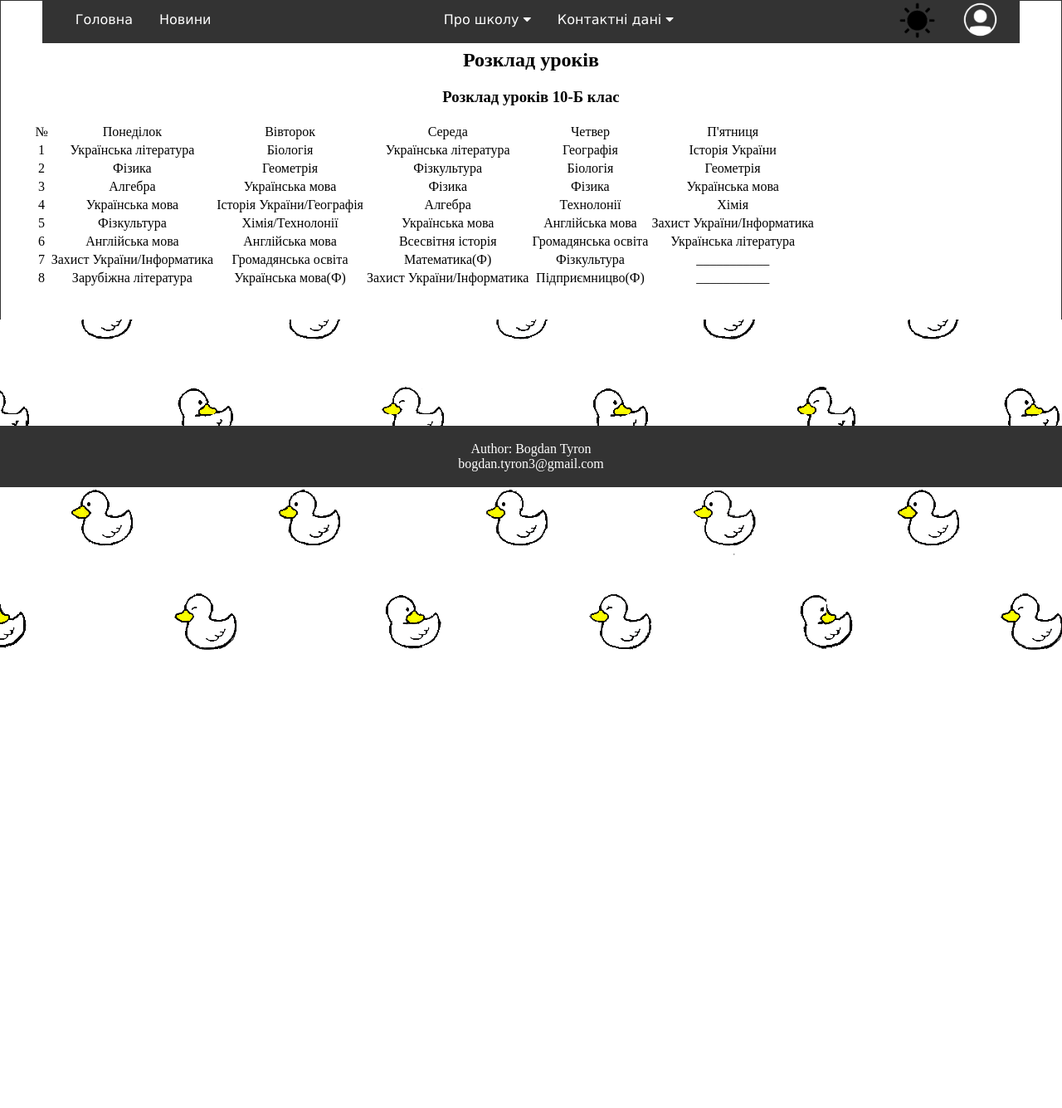
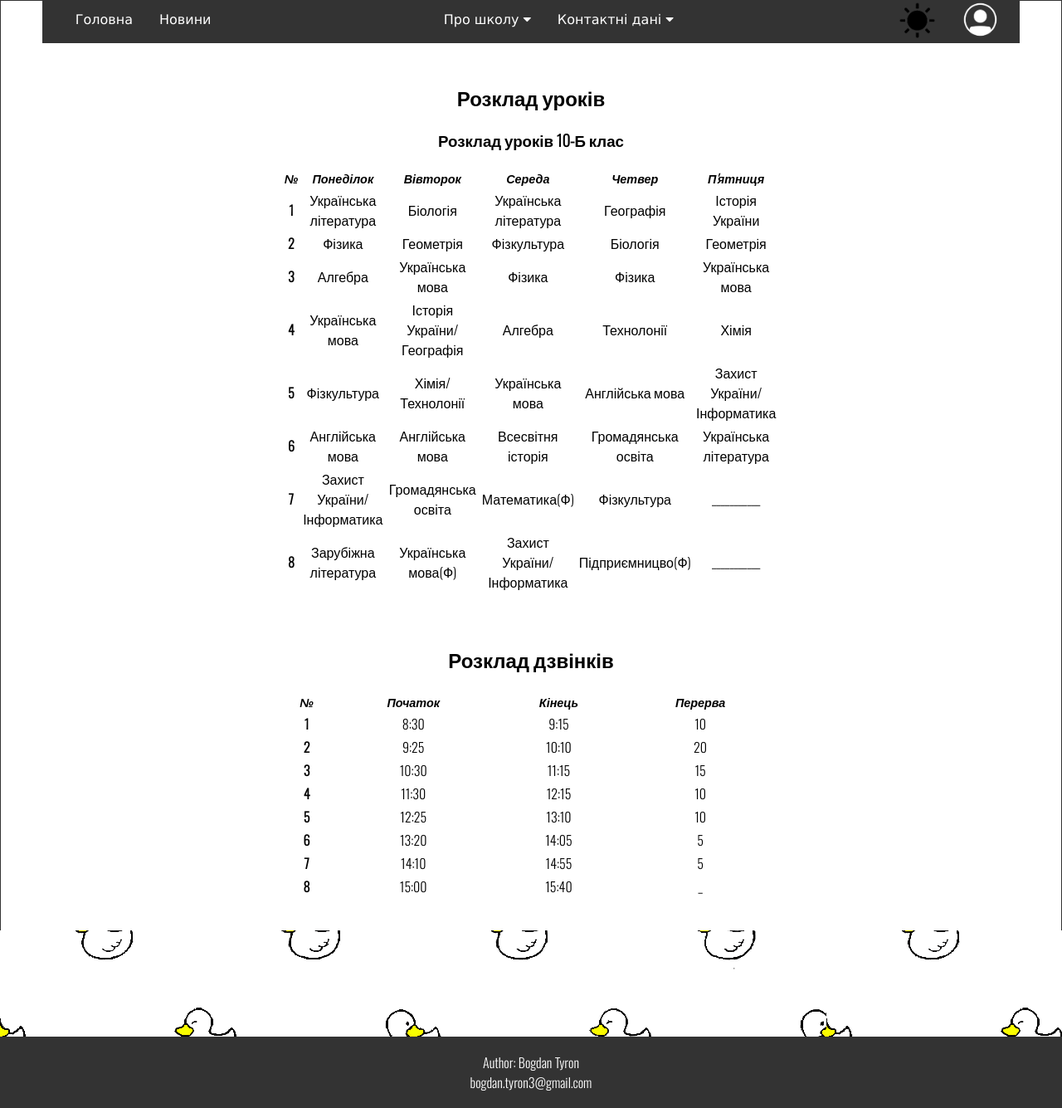
Before and after one commit to NickNameUA/Site, a PHP site: page /ForStudents.php in a window 1280 px wide. Shown: the whole page at 83% size. Before the commit the page ends 783 px from the top, so only its background shows below. Run offline with PHP 8.4, Linux system fonts and the light colour scheme; the visitor is signed in with stand-in values (Sample User, id 1); data that the repository does not hold is empty; some libraries are stand-ins or nearby versions.

Commit message:
FirStudentsStyles+SchoolRuls

```diff
--- a/ForStudents.php
+++ b/ForStudents.php
@@ -5,12 +5,15 @@
   <meta charset="UTF-8">
   <meta http-equiv="X-UA-Compatible" content="IE=edge">
   <meta name="viewport" content="width=device-width, initial-scale=1.0">
-  <title>Document</title>
+  <link rel="stylesheet" href="Styles/Pages/ForStudents.css"/>
+  <link rel="preconnect" href="https://fonts.googleapis.com">
+  <link rel="preconnect" href="https://fonts.gstatic.com" crossorigin>
+  <link href="https://fonts.googleapis.com/css2?family=Oswald:wght@300&display=swap" rel="stylesheet">
+  <title>Для учнів</title>
   <?php
   include "Details/Links.php";
   include "Details/NavBar.php";
   ?>
-
   <script src="Src/NavBar.js"></script>
   <script src="Src/Scroll.js"></script>
   <script src="Src/Theame.js"></script>
@@ -21,17 +24,21 @@
       <div>
         <h2 class="title">Розклад уроків</h2>
         <h3>Розклад уроків 10-Б клас</h3>
-        <table>
+        <!-- Table -->
+        <div>
+          <table class="lassons">
+            <thead>
               <tr>
-            <td>№</td>
+                <td class="background">№</td>
                 <td>Понеділок</td>
                 <td>Вівторок</td>
                 <td>Середа</td>
                 <td>Четвер</td>
                 <td>П'ятниця</td>
               </tr>
+            </thead>
             <tr>
-            <td>1</td>
+              <td class="bold">1</td>
               <td>Українська література</td>
               <td>Біологія</td>
               <td>Українська література</td>
@@ -39,7 +46,7 @@
               <td>Історія України</td>
             </tr>
             <tr>
-            <td>2</td>
+              <td class="bold">2</td>
               <td>Фізика</td>
               <td>Геометрія</td>
               <td>Фізкультура</td>
@@ -47,7 +54,7 @@
               <td>Геометрія</td>
             </tr>
             <tr>
-            <td>3</td>
+              <td class="bold">3</td>
               <td>Алгебра</td>
               <td>Українська мова</td>
               <td>Фізика</td>
@@ -55,7 +62,7 @@
               <td>Українська мова</td>
             </tr>
             <tr>
-            <td>4</td>
+              <td class="bold">4</td>
               <td>Українська мова</td>
               <td>Історія України/Географія</td>
               <td>Алгебра</td>
@@ -63,7 +70,7 @@
               <td>Хімія</td>
             </tr>
             <tr>
-            <td>5</td>
+              <td class="bold">5</td>
               <td>Фізкультура</td>
               <td>Хімія/Технолонії</td>
               <td>Українська мова</td>
@@ -71,7 +78,7 @@
               <td>Захист України/Інформатика</td>
             </tr>
             <tr>
-            <td>6</td>
+              <td class="bold">6</td>
               <td>Англійська мова</td>
               <td>Англійська мова</td>
               <td>Всесвітня історія</td>
@@ -79,7 +86,7 @@
               <td>Українська література</td>
             </tr>
             <tr>
-            <td>7</td>
+              <td class="bold">7</td>
               <td>Захист України/Інформатика</td>
               <td>Громадянська освіта</td>
               <td>Математика(Ф)</td>
@@ -87,7 +94,7 @@
               <td>___________</td>
             </tr>
             <tr>
-            <td>8</td>
+              <td class="bold">8</td>
               <td>Зарубіжна література</td>
               <td>Українська мова(Ф)</td>
               <td>Захист України/Інформатика</td>
@@ -96,6 +103,68 @@
             </tr>
           </table>
         </div>
+        <div>
+          <h2 class="title">Розклад дзвінків</h2>
+          <table class="bells">
+            <thead>
+              <tr>
+                <td>№</td>
+                <td>Початок</td>
+                <td>Кінець</td>
+                <td>Перерва</td>
+              </tr>
+            </thead>
+            <tr>
+              <td class="bold">1</td>
+              <td>8:30</td>
+              <td>9:15</td>
+              <td>10</td>
+            </tr>
+            <tr>
+              <td class="bold">2</td>
+              <td>9:25</td>
+              <td>10:10</td>
+              <td>20</td>
+            </tr>
+            <tr>
+              <td class="bold">3</td>
+              <td>10:30</td>
+              <td>11:15</td>
+              <td>15</td>
+            </tr>
+            <tr>
+              <td class="bold">4</td>
+              <td>11:30</td>
+              <td>12:15</td>
+              <td>10</td>
+            </tr>
+            <tr>
+              <td class="bold">5</td>
+              <td>12:25</td>
+              <td>13:10</td>
+              <td>10</td>
+            </tr>
+            <tr>
+              <td class="bold">6</td>
+              <td>13:20</td>
+              <td>14:05</td>
+              <td>5</td>
+            </tr>
+            <tr>
+              <td class="bold">7</td>
+              <td>14:10</td>
+              <td>14:55</td>
+              <td>5</td>
+            </tr>
+            <tr>
+              <td class="bold">8</td>
+              <td>15:00</td>
+              <td>15:40</td>
+              <td>_</td>
+            </tr>
+          </table>
+        </div>
+      </div>
     </div>
   </div>
 </body>
--- /dev/null
+++ b/Styles/Pages/ForStudents.css
@@ -0,0 +1,24 @@
+body {
+    font-family: 'Oswald', sans-serif;
+}
+
+thead {
+    font-weight: bolder;
+    font-size: 90%;
+    font-style: italic;
+}
+
+.bold {
+    font-weight: bolder;
+}
+
+.title {
+    margin-top: 5%
+}
+
+.bells,
+.lassons {
+    width: 50%;
+    margin-left: auto;
+    margin-right: auto;
+}
```
Also changed, not shown: SchoolRuls.php (added, +121 -0 lines). Lines whose indentation alone changed are shown as unchanged.
